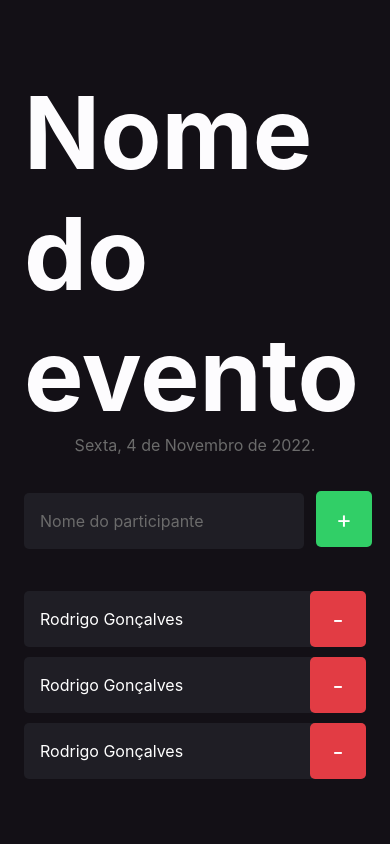
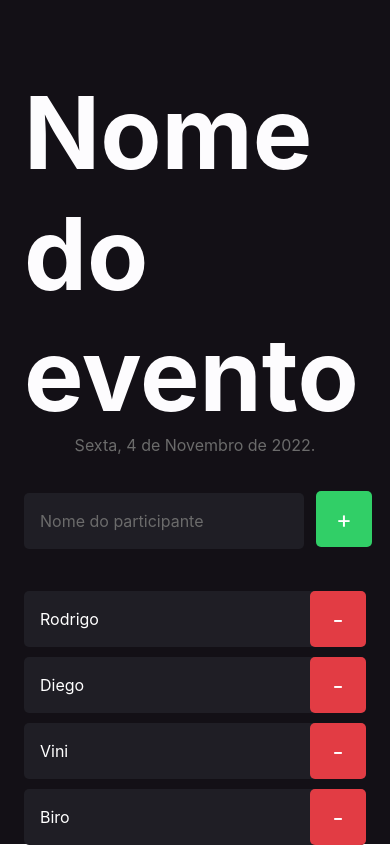
Before and after one commit to Reginaldo007oliveira/ReactNative, a React Native app in the folder nomedoprojeto/: screen / in a window 390 px wide. Built offline with nearby package versions, Linux system fonts and the light colour scheme.

Commit message:
Conceito de props

```diff
--- a/nomedoprojeto/src/components/Participant/index.tsx
+++ b/nomedoprojeto/src/components/Participant/index.tsx
@@ -2,11 +2,15 @@ import { Text, TouchableOpacity, View } from "react-native";
 
 import { styles } from "./styles";
 
-export function Participant() {
-  return (
-    <View style={styles.container}>
-      <Text style={styles.name}>
-        Rodrigo Gonçalves
+type Props = {
+    name: string;
+  }
+
+  export function Participant({ name }: Props) {
+    return (
+      <View style={styles.container}>
+        <Text style={styles.name}>
+        {name}
       </Text>
 
       <TouchableOpacity style={styles.button}>
--- a/nomedoprojeto/src/screens/Home/index.tsx
+++ b/nomedoprojeto/src/screens/Home/index.tsx
@@ -29,9 +29,10 @@ export  function Home() {
         </Text>
       </TouchableOpacity>
       </View>
-      <Participant />
-      <Participant />
-      <Participant />
+      <Participant name="Rodrigo" />
+      <Participant name="Diego" />
+      <Participant name="Vini" />
+      <Participant name="Biro" />
     </View>
   )
 }
```
